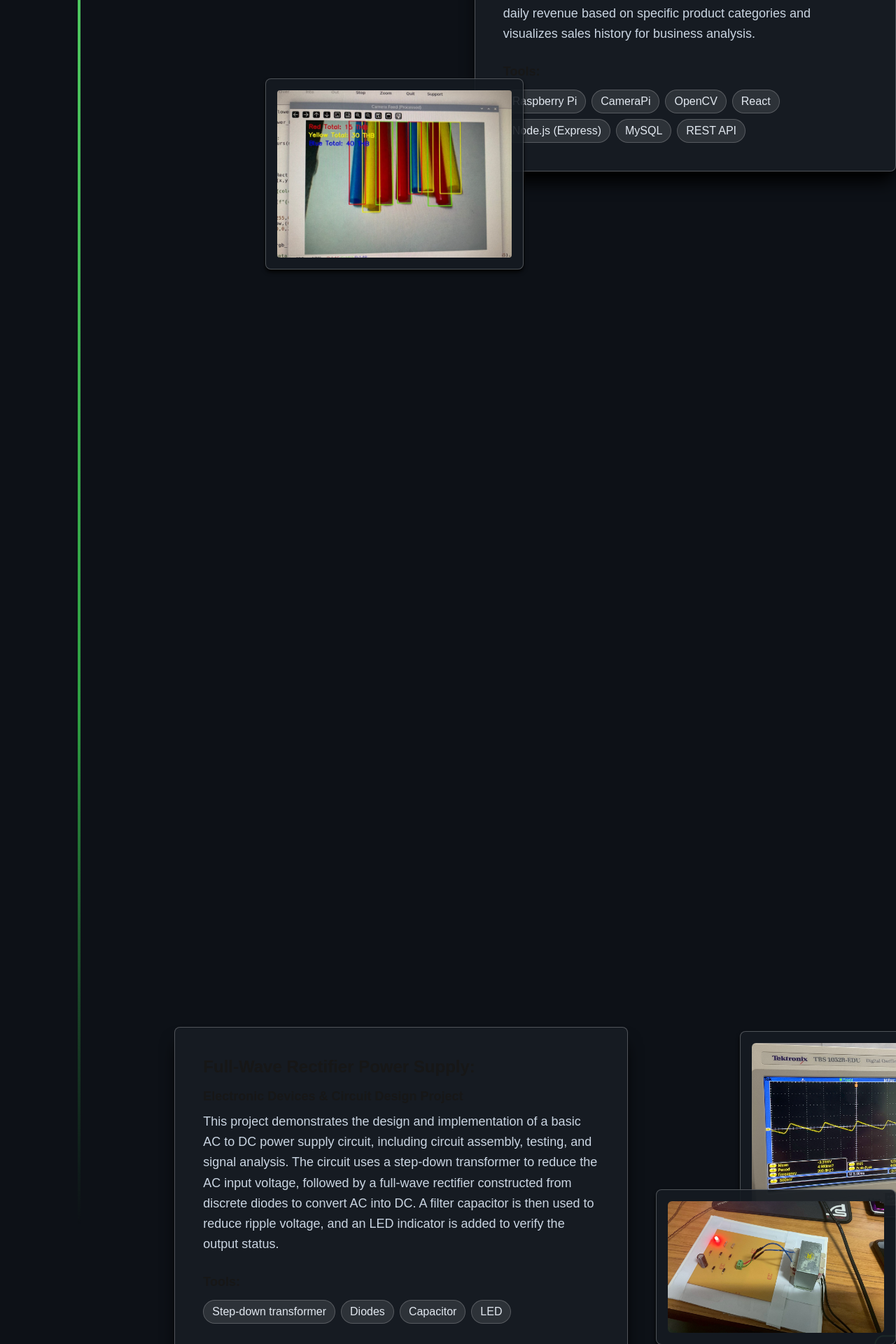
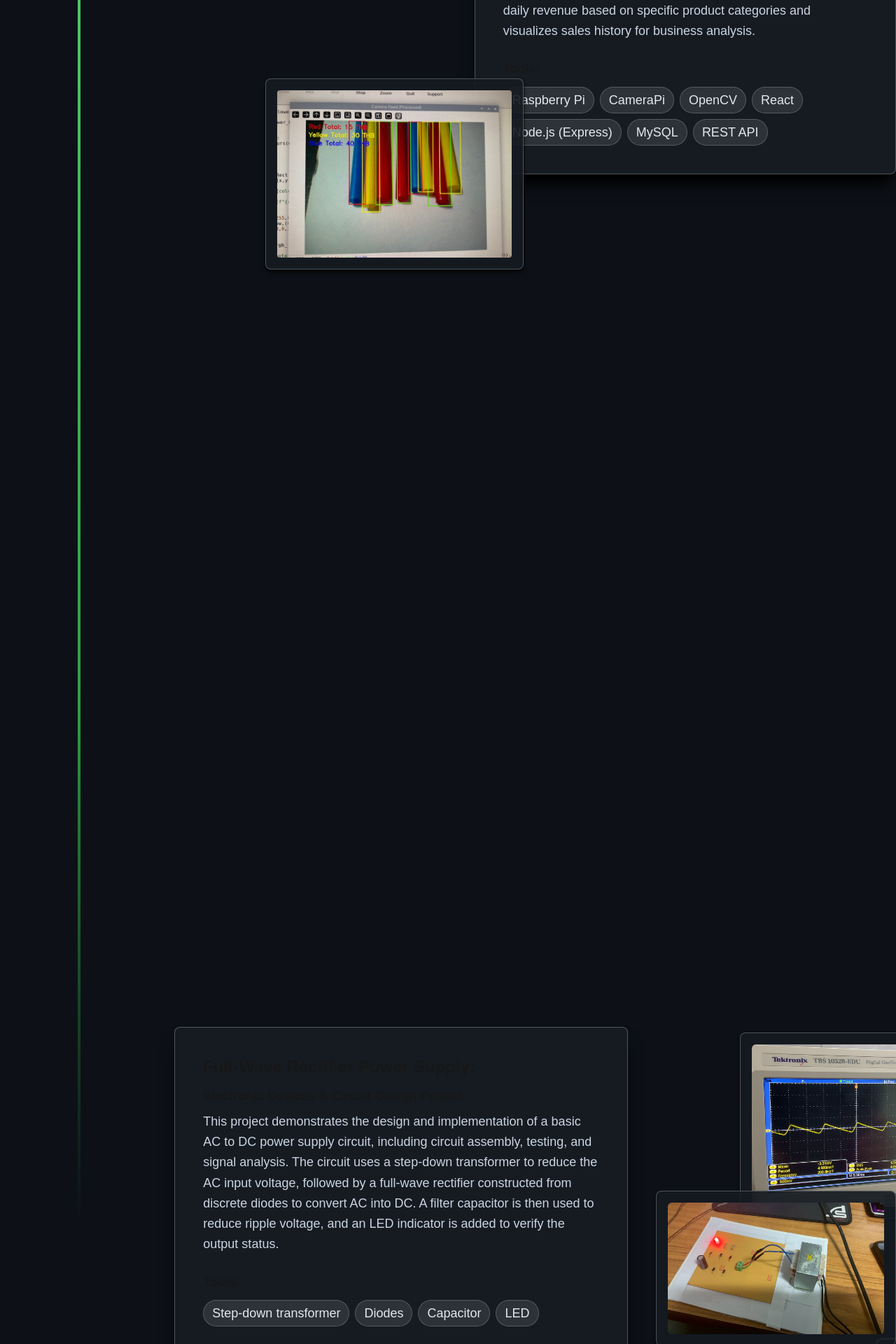
Before and after one commit to KritsadaSkye/Kitsada_portfolio, a Next.js app in the folder my_portfolio/: page / in a window 1280 px wide. Shown: the part 2220-4140 px from the top of the page at 70% size. Built offline with nearby package versions, Linux system fonts and the light colour scheme.

Commit message:
change text size.

```diff
--- a/my_portfolio/src/components/Project/eachProject/FifthProject.tsx
+++ b/my_portfolio/src/components/Project/eachProject/FifthProject.tsx
@@ -73,7 +73,7 @@ export function FifthProject() {
                             (tool) => (
                                 <span
                                     key={tool}
-                                    className="px-3 py-1 bg-white/10 rounded-full border border-white/20 text-sm md:text-base text-slate-200"
+                                    className="px-3 py-1 bg-white/10 rounded-full border border-white/20 text-xs md:text-lg text-slate-200"
                                 >
                                     {tool}
                                 </span>
--- a/my_portfolio/src/components/Project/eachProject/SecondProject.tsx
+++ b/my_portfolio/src/components/Project/eachProject/SecondProject.tsx
@@ -87,7 +87,7 @@ export function SecondProject() {
                         ].map((tool) => (
                             <span
                                 key={tool}
-                                className="px-3 py-1 bg-white/10 rounded-full border border-white/20 text-sm md:text-base text-slate-200"
+                                className="px-3 py-1 bg-white/10 rounded-full border border-white/20 text-xs md:text-lg text-slate-200"
                             >
                                 {tool}
                             </span>
```
